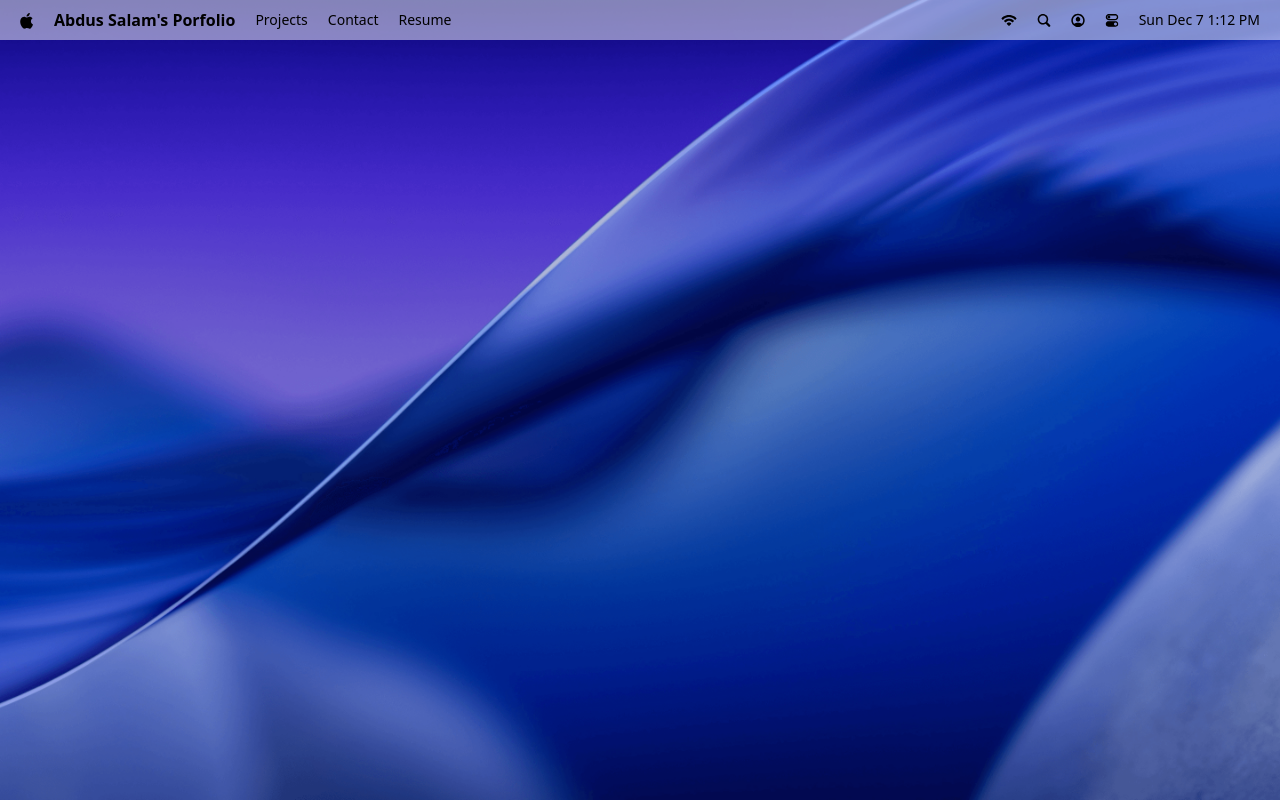
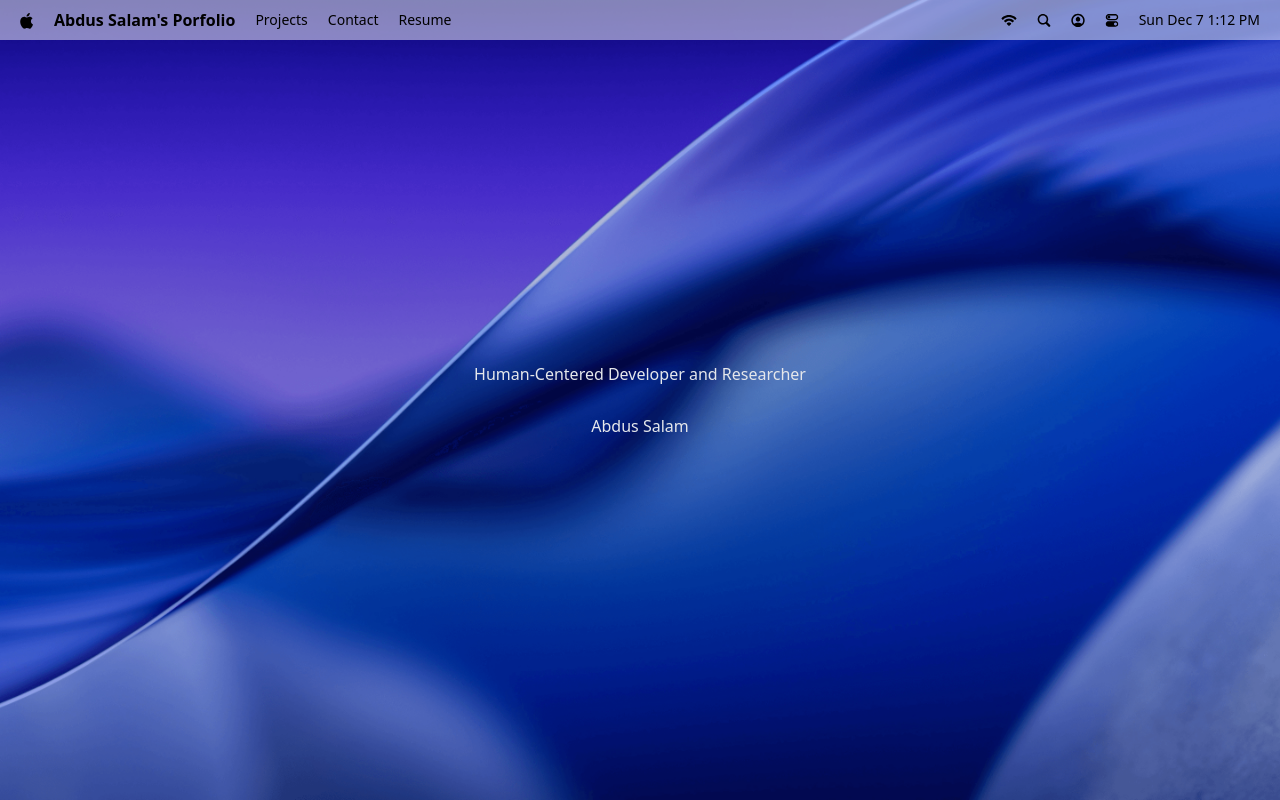
Before and after one commit to salam-07/portfolio, a React (Vite) app: page / in a window 1280 px wide. Built offline with nearby package versions, Linux system fonts and the light colour scheme; a web font is replaced by a local one.

Commit message:
Add Welcome component and update App structure with new imports

```diff
--- a/package.json
+++ b/package.json
@@ -10,8 +10,11 @@
     "preview": "vite preview"
   },
   "dependencies": {
+    "@gsap/react": "^2.1.2",
     "@tailwindcss/vite": "^4.1.17",
     "dayjs": "^1.11.19",
+    "gsap": "^3.13.0",
+    "lucide-react": "^0.556.0",
     "react": "^19.2.0",
     "react-dom": "^19.2.0",
     "tailwindcss": "^4.1.17"
--- a/src/App.jsx
+++ b/src/App.jsx
@@ -1,10 +1,11 @@
-import Navbar from '#components/Navbar';
+import { Navbar, Welcome } from "#components";
 import React from 'react';
 
 const App = () => {
   return (
     <main>
-      <Navbar></Navbar>
+      <Navbar />
+      <Welcome />
     </main>
   );
 };
--- /dev/null
+++ b/src/components/Welcome.jsx
@@ -0,0 +1,19 @@
+import { useRef } from "react";
+
+const Welcome = () => {
+    const titleRef = useRef(null);
+    const subtitleRef = useRef(null);
+
+    return (
+        <section id="welcome">
+            <p ref={subtitleRef}>Human-Centered Developer and Researcher</p>
+            <h1 ref={titleRef} className="mt-7">Abdus Salam</h1>
+
+            <div className="small-screen">
+                <p>This Portfolio is designed for desktop/tablet screens</p>
+            </div>
+        </section>
+    );
+};
+
+export default Welcome;
--- /dev/null
+++ b/src/components/index.js
@@ -0,0 +1,4 @@
+import Navbar from "./Navbar";
+import Welcome from "./Welcome";
+
+export { Navbar, Welcome };
```
Also changed, not shown: 1 other file (tests, documents, lock files or other folders).
